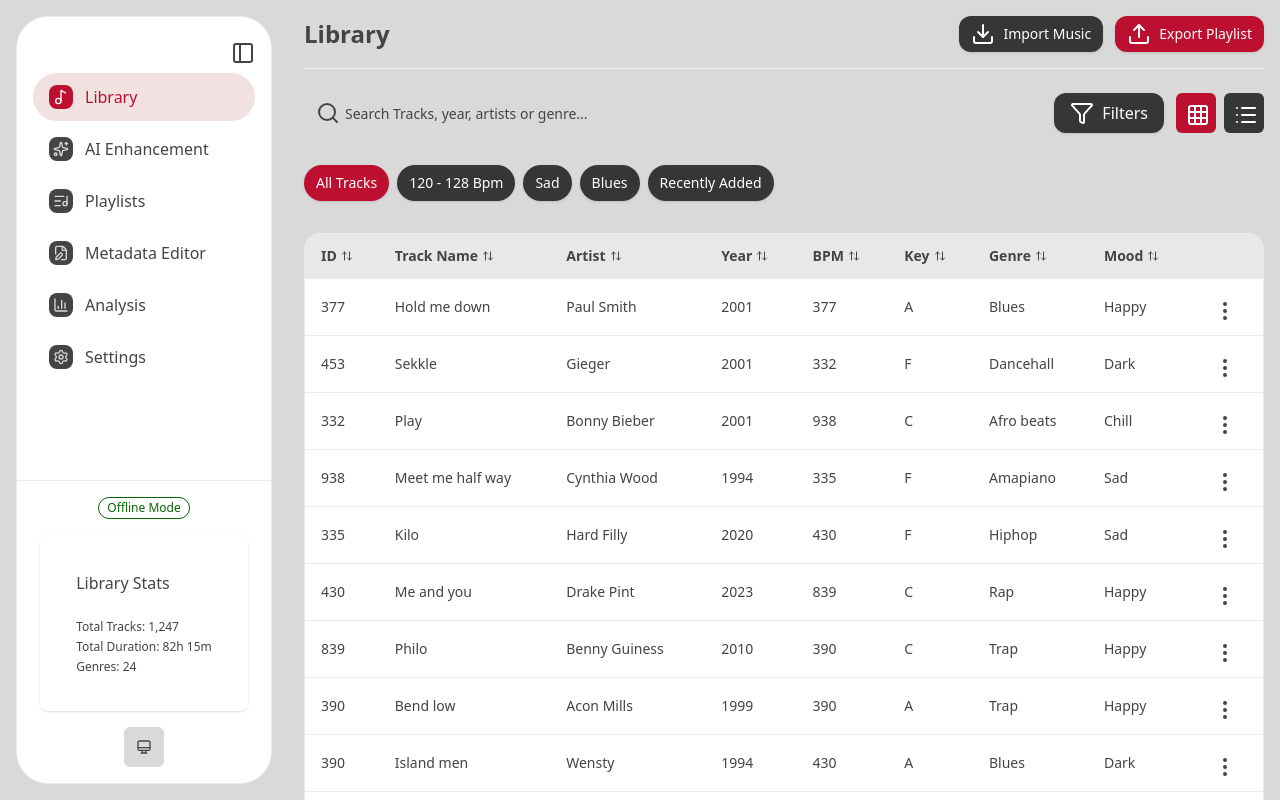
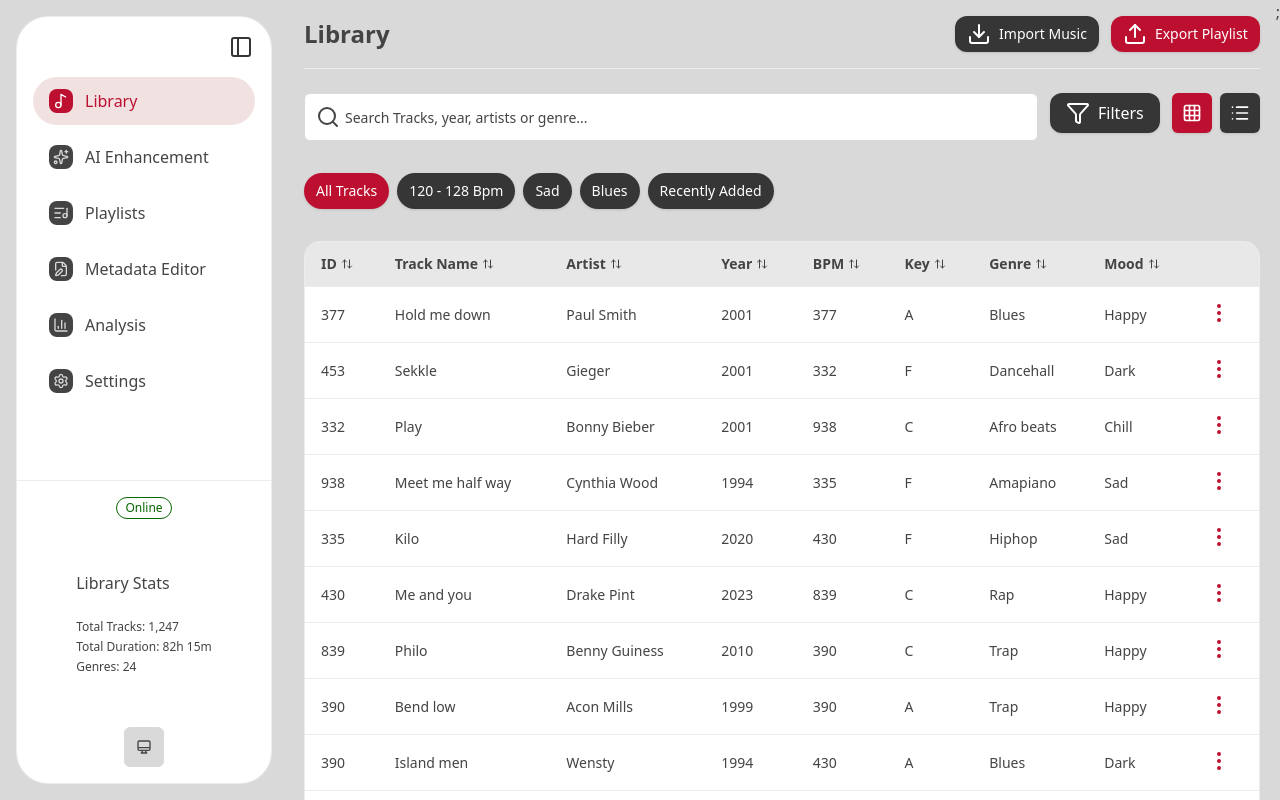
Before and after one commit to Tyno1/beat-portal, a React (Vite) app: page /library in a window 1280 px wide. Built offline with nearby package versions, Linux system fonts and the light colour scheme; the HTML template or start-up script is replaced by a standard one.

Commit message:
ui updates

```diff
--- a/src/components/ThemeToggle.tsx
+++ b/src/components/ThemeToggle.tsx
@@ -1,4 +1,3 @@
-import React from 'react';
 import { useTheme } from '../contexts/ThemeContext';
 
 const SunIcon = () => (
--- a/src/components/atoms/Badge/Badge.tsx
+++ b/src/components/atoms/Badge/Badge.tsx
@@ -44,18 +44,8 @@ const Badge = React.forwardRef<HTMLSpanElement, BadgeProps>(
 					};
 					return `border ${borderColors[color]}`;
 				}
-				case "dot": {
-					const dotColors = {
-						primary: "bg-primary",
-						secondary: "bg-secondary",
-						destructive: "bg-destructive",
-						success: "bg-badge-success",
-						info: "bg-badge-info",
-						warning: "bg-badge-warning",
-						muted: "bg-muted",
-					};
+				case "dot":
 					return `${colorClasses[color]} relative`;
-				}
 				default:
 					return colorClasses.primary;
 			}
--- a/src/components/atoms/IconButton/IconButton.tsx
+++ b/src/components/atoms/IconButton/IconButton.tsx
@@ -2,15 +2,19 @@ import React from "react";
 import LoadingSpinner from "../LoadingSpinner/LoadingSpinner";
 import type {
 	BaseButtonProps,
+	ButtonColor,
+	ButtonRadius,
+	ButtonVariant,
 	IconButtonSize,
-	IconButtonVariant,
 } from "../types";
 
 export interface IconButtonProps
 	extends React.ButtonHTMLAttributes<HTMLButtonElement>,
 		BaseButtonProps {
-	variant?: IconButtonVariant;
+	color?: ButtonColor;
+	variant?: ButtonVariant;
 	size?: IconButtonSize;
+	radius?: ButtonRadius;
 	icon: React.ReactNode;
 	"aria-label": string;
 }
@@ -18,8 +22,10 @@ export interface IconButtonProps
 const IconButton = React.forwardRef<HTMLButtonElement, IconButtonProps>(
 	(
 		{
-			variant = "primary",
+			color = "primary",
+			variant = "solid",
 			size = "md",
+			radius = "md",
 			icon,
 			loading = false,
 			disabled = false,
@@ -28,21 +34,77 @@ const IconButton = React.forwardRef<HTMLButtonElement, IconButtonProps>(
 		},
 		ref,
 	) => {
+		const radiusClasses = {
+			none: "rounded-none",
+			sm: "rounded-sm",
+			md: "rounded-md",
+			lg: "rounded-lg",
+			xl: "rounded-xl",
+			full: "rounded-full",
+		};
+
 		const baseClasses =
-			"inline-flex items-center justify-center font-medium rounded-md transition-colors focus-visible:outline-none focus-visible:ring-2 focus-visible:ring-ring focus-visible:ring-offset-2 disabled:pointer-events-none disabled:opacity-50";
+			`inline-flex items-center justify-center font-medium ${radiusClasses[radius]} transition-colors focus-visible:outline-none focus-visible:ring-2 focus-visible:ring-ring focus-visible:ring-offset-2 disabled:pointer-events-none disabled:opacity-50`;
 
-		const variantClasses = {
-			primary: "bg-primary text-primary-foreground hover:bg-primary/90",
-			secondary: "bg-secondary text-secondary-foreground hover:bg-secondary/90",
-			destructive:
-				"bg-destructive text-destructive-foreground hover:bg-destructive/90",
-			outline:
-				"border border-input bg-background hover:bg-accent hover:text-accent-foreground",
-			ghost: "hover:bg-accent hover:text-accent-foreground",
+		// Color classes for solid variant
+		const colorClasses = {
+			primary: "bg-primary text-primary-foreground hover:opacity-90 shadow-sm",
+			secondary: "bg-secondary text-secondary-foreground hover:opacity-90 shadow-sm",
+			destructive: "bg-destructive text-destructive-foreground hover:opacity-90 shadow-sm",
+			success: "bg-badge-success text-badge-success-background hover:opacity-90 shadow-sm",
+			info: "bg-badge-info text-badge-info-background hover:opacity-90 shadow-sm",
+			warning: "bg-badge-warning text-badge-warning-background hover:opacity-90 shadow-sm",
+			muted: "bg-muted text-muted-foreground hover:opacity-90 shadow-sm",
+		};
+
+		// Variant styles
+		const getVariantClasses = () => {
+			switch (variant) {
+				case "solid":
+					return colorClasses[color];
+				case "outline": {
+					const borderColors = {
+						primary: "border-primary text-primary hover:bg-primary/10",
+						secondary: "border-secondary text-secondary hover:bg-secondary/10",
+						destructive: "border-destructive text-destructive hover:bg-destructive/10",
+						success: "border-badge-success text-badge-success hover:bg-badge-success/10",
+						info: "border-badge-info text-badge-info hover:bg-badge-info/10",
+						warning: "border-badge-warning text-badge-warning hover:bg-badge-warning/10",
+						muted: "border-muted text-muted-foreground hover:bg-muted/10",
+					};
+					return `border ${borderColors[color]} bg-transparent shadow-sm`;
+				}
+				case "ghost": {
+					const ghostColors = {
+						primary: "text-primary",
+						secondary: "text-secondary",
+						destructive: "text-destructive",
+						success: "text-badge-success",
+						info: "text-badge-info",
+						warning: "text-badge-warning",
+						muted: "text-muted-foreground",
+					};
+					return `bg-white/10 backdrop-blur-sm border border-white/20 ${ghostColors[color]} hover:bg-white/20 hover:border-white/30 transition-all`;
+				}
+				case "plain": {
+					const plainColors = {
+						primary: "text-primary",
+						secondary: "text-secondary",
+						destructive: "text-destructive",
+						success: "text-badge-success",
+						info: "text-badge-info",
+						warning: "text-badge-warning",
+						muted: "text-muted-foreground",
+					};
+					return `bg-transparent ${plainColors[color]} hover:opacity-70`;
+				}
+				default:
+					return colorClasses.primary;
+			}
 		};
 
 		const sizeClasses = {
-			sm: "h-8 w-8",
+			sm: "h-7 w-7",
 			md: "h-10 w-10",
 			lg: "h-12 w-12",
 		};
@@ -55,7 +117,7 @@ const IconButton = React.forwardRef<HTMLButtonElement, IconButtonProps>(
 
 		const buttonClasses = [
 			baseClasses,
-			variantClasses[variant],
+			getVariantClasses(),
 			sizeClasses[size],
 			className,
 		]
@@ -76,7 +138,7 @@ const IconButton = React.forwardRef<HTMLButtonElement, IconButtonProps>(
 				{loading ? (
 					<LoadingSpinner size={size} className={iconClasses} />
 				) : (
-					<span className={iconClasses}>{icon}</span>
+					<span className={`${iconClasses} flex items-center justify-center w-full h-full`}>{icon}</span>
 				)}
 			</button>
 		);
--- a/src/components/atoms/Input/Input.tsx
+++ b/src/components/atoms/Input/Input.tsx
@@ -1,6 +1,6 @@
 import React from "react";
 
-export type InputVariant = "default" | "filled" | "outline" | "ghost";
+export type InputVariant = "default" | "filled" | "outline" | "ghost" | "alt";
 export type InputSize = "sm" | "md" | "lg";
 export type InputType =
 	| "text"
@@ -54,7 +54,7 @@ const Input = React.forwardRef<HTMLInputElement, InputProps>(
 		},
 		ref,
 	) => {
-		const inputId = id || `input-${Math.random().toString(36).substr(2, 9)}`;
+		const inputId = id || `input-${Math.random().toString(36).substring(2, 11)}`;
 
 		const baseClasses =
 			"flex w-full rounded-md border border-input bg-background px-3 py-2 text-sm ring-offset-background file:border-0 file:bg-transparent file:text-sm file:font-medium placeholder:text-muted-foreground focus-visible:outline-none focus-visible:ring-2 focus-visible:ring-ring focus-visible:ring-offset-2 disabled:cursor-not-allowed disabled:opacity-50 transition-colors";
@@ -64,6 +64,7 @@ const Input = React.forwardRef<HTMLInputElement, InputProps>(
 			filled: "bg-input border-transparent focus:border-input-focus-border",
 			outline: "bg-transparent border-input-border focus:border-input-focus-border",
 			ghost: "bg-transparent border-transparent focus:bg-input",
+			alt: "bg-input-foreground border-input-foreground-border focus:border-input-foreground-focus-border",
 		};
 
 		const sizeClasses = {
--- a/src/components/layouts/DashboardLayout.tsx
+++ b/src/components/layouts/DashboardLayout.tsx
@@ -1,4 +1,5 @@
 import { PanelLeft } from "lucide-react";
+import { useState } from "react";
 import { Link, Outlet, useLocation } from "react-router-dom";
 import { Badge, IconButton, ThemeToggle } from "../atoms";
 import { Card, CardContent, CardHeader } from "../molecules";
@@ -15,17 +16,38 @@ interface DashboardLayoutProps {
 
 export default function DashboardLayout({ navItems }: DashboardLayoutProps) {
   const location = useLocation();
+  const [isMenuOpen, setIsMenuOpen] = useState(true);
+  const [mode, _setMode] = useState<"online" | "offline">("online");
 
+  const handleToggleMenu = () => {
+    setIsMenuOpen(!isMenuOpen);
+  };
   return (
     <div className="flex h-screen bg-background text-foreground overflow-hidden">
-      <aside className="w-64 bg-sidebar border border-border flex flex-col m-4 rounded-4xl relative">
-
-        <IconButton variant="ghost" size="sm" icon={<PanelLeft />} aria-label="Open menu" className="absolute top-4 right-4" />
-
-        <nav className="flex-1 p-4 overflow-y-auto mt-10">
-          <ul className="space-y-1">
+      <aside
+        className={`bg-sidebar border border-border flex flex-col m-4 rounded-4xl ${
+          isMenuOpen ? "w-64" : "w-20"
+        }`}
+      >
+        <nav className="flex-1 p-4 overflow-y-auto">
+          <ul className="space-y-2">
+            <li
+              className={`mb-4 flex ${
+                isMenuOpen ? "justify-end" : "justify-center"
+              }`}
+            >
+              <IconButton
+                onClick={handleToggleMenu}
+                variant="ghost"
+                color="secondary"
+                size="sm"
+                icon={<PanelLeft />}
+                aria-label="Open menu"
+              />
+            </li>
             {navItems.map((item) => {
               const isActive = location.pathname === item.path;
+              if (isMenuOpen)
                 return (
                   <li key={item.path}>
                     <Link
@@ -52,16 +74,36 @@ export default function DashboardLayout({ navItems }: DashboardLayoutProps) {
                     </Link>
                   </li>
                 );
+              else
+                return (
+                  <li key={item.path}>
+                    <Link
+                      to={item.path}
+                      className={`flex items-center gap-3 px-4 py-3 rounded-full transition-all duration-200 ${
+                        isActive
+                          ? "bg-sidebar-foreground text-sidebar"
+                          : "bg-sidebar-accent-foreground text-background"
+                      }`}
+                    >
+                      {item.icon}
+                    </Link>
+                  </li>
+                );
             })}
           </ul>
         </nav>
 
-        <div className="p-4 border-t border-border flex flex-col gap-4 items-center">
-          <Badge color="success" variant="outline" size="sm">
-            Offline Mode
+        <div className="p-4 w-full border-t border-border flex flex-col gap-4 items-center">
+          <Badge
+            color={mode === "online" ? "success" : "destructive"}
+            variant="outline"
+            size="sm"
+          >
+            {mode === "online" ? "Online" : "Offline"}
           </Badge>
 
-          <Card size="sm">
+          {isMenuOpen && (
+            <Card size="sm" className="bg-background" variant="flat">
               <CardHeader>Library Stats</CardHeader>
               <CardContent className="space-y-1 text-xs text-muted-foreground">
                 <p>Total Tracks: 1,247</p>
@@ -69,17 +111,16 @@ export default function DashboardLayout({ navItems }: DashboardLayoutProps) {
                 <p>Genres: 24</p>
               </CardContent>
             </Card>
-
+          )}
           <div className="flex justify-center">
             <ThemeToggle />
           </div>
         </div>
       </aside>
-
-      {/* Main Content Area */}
       <main className="flex-1 flex flex-col overflow-hidden">
         <Outlet />
       </main>
+      ;
     </div>
   );
 }
--- a/src/components/molecules/Card/Card.tsx
+++ b/src/components/molecules/Card/Card.tsx
@@ -2,6 +2,7 @@ import React from "react";
 
 export type CardVariant = "default" | "outlined" | "elevated" | "flat";
 export type CardSize = "sm" | "md" | "lg";
+export type CardRadius = "none" | "sm" | "md" | "lg" | "xl" | "2xl" | "3xl" | "full";
 
 export interface CardHeaderConfig {
 	title?: string;
@@ -12,6 +13,7 @@ export interface CardHeaderConfig {
 export interface CardProps extends React.HTMLAttributes<HTMLDivElement> {
 	variant?: CardVariant;
 	size?: CardSize;
+	radius?: CardRadius;
 	children: React.ReactNode;
 	className?: string;
 	header?: CardHeaderConfig;
@@ -44,8 +46,19 @@ export interface CardDescriptionProps extends React.HTMLAttributes<HTMLParagraph
 }
 
 const Card = React.forwardRef<HTMLDivElement, CardProps>(
-	({ variant = "default", size = "md", children, className = "", header, ...props }, ref) => {
-		const baseClasses = "rounded-lg bg-card text-card-foreground transition-colors";
+	({ variant = "default", size = "md", radius = "md", children, className = "", header, ...props }, ref) => {
+		const baseClasses = "bg-card text-card-foreground transition-colors";
+
+		const radiusClasses: Record<CardRadius, string> = {
+			none: "rounded-none",
+			sm: "rounded-sm",
+			md: "rounded-md",
+			lg: "rounded-lg",
+			xl: "rounded-xl",
+			"2xl": "rounded-2xl",
+			"3xl": "rounded-3xl",
+			full: "rounded-full",
+		};
 
 		const variantClasses = {
 			default: "shadow-sm",
@@ -62,6 +75,7 @@ const Card = React.forwardRef<HTMLDivElement, CardProps>(
 
 		const cardClasses = [
 			baseClasses,
+			radiusClasses[radius],
 			variantClasses[variant],
 			sizeClasses[size],
 			className,
--- a/src/components/molecules/Card/index.ts
+++ b/src/components/molecules/Card/index.ts
@@ -4,6 +4,7 @@ export type {
 	CardFooterProps,
 	CardHeaderProps,
 	CardProps,
+	CardRadius,
 	CardSize,
 	CardTitleProps,
 	CardVariant,
--- a/src/components/molecules/index.ts
+++ b/src/components/molecules/index.ts
@@ -10,6 +10,7 @@ export type {
 	CardFooterProps,
 	CardHeaderProps,
 	CardProps,
+	CardRadius,
 	CardSize,
 	CardTitleProps,
 	CardVariant,
--- a/src/components/ui/Library/components/LibraryToolbar.tsx
+++ b/src/components/ui/Library/components/LibraryToolbar.tsx
@@ -9,21 +9,25 @@ export default function LibraryToolbar() {
           placeholder="Search Tracks, year, artists or genre..."
           leftIcon={<Search />}
           containerClassName="flex-1 rounded-full"
-          variant="filled"
+          variant="alt"
+          size="lg"
+
         />
         <Button variant="solid" color="secondary" iconBefore={<Filter />}>
           Filters
         </Button>
         <div className="flex gap-2">
           <IconButton
-            icon={<Grid3x3 />}
+            icon={<Grid3x3 size={20} />}
             aria-label="Grid view"
-            variant="primary"
+            color="primary"
+            variant="solid"
           />
           <IconButton
-            icon={<List />}
+            icon={<List size={20} />}
             aria-label="List view"
-            variant="secondary"
+            color="secondary"
+            variant="solid"
           />
         </div>
       </div>
--- a/src/components/ui/Library/components/TrackTable.tsx
+++ b/src/components/ui/Library/components/TrackTable.tsx
@@ -139,6 +139,7 @@ export default function TrackTable({ data }: TrackTableProps) {
 				<IconButton
 					icon={<MoreVertical />}
 					aria-label="Actions"
+					color="primary"
 					variant="ghost"
 					size="sm"
 				/>
--- a/src/index.css
+++ b/src/index.css
@@ -11,6 +11,7 @@
   --color-muted-foreground: var(--muted-foreground);
   --color-border: var(--border);
   --color-input: var(--input);
+  --color-input-foreground: var(--input-foreground);
   --color-ring: var(--ring);
   --color-card: var(--card);
   --color-card-foreground: var(--card-foreground);
@@ -51,6 +52,7 @@
   --muted-foreground: rgb(68, 68, 68);
   --border: rgb(234, 236, 240);
   --input: rgb(217, 217, 217);
+  --input-foreground: rgb(255, 255, 255);
   --ring: rgb(189, 16, 48);;
   --card: rgb(255, 255, 255);
   --card-foreground: rgb(68, 68, 68);
@@ -106,6 +108,7 @@
     --muted-foreground: rgb(194, 194, 194);
     --border: rgb(25, 25, 25);
     --input: rgb(255, 255, 255);
+    --input-foreground: rgb(0, 0, 0);
     --ring: rgb(189, 16, 48);;
     --card: rgb(0, 0, 0);
     --card-foreground: rgb(255, 255, 255);
--- a/src/pages/MetadataEditor.tsx
+++ b/src/pages/MetadataEditor.tsx
@@ -1,64 +1,65 @@
 import { X } from "lucide-react";
 import { Button, Input } from "../components/atoms";
-import { PageHeader } from "../components/molecules";
+import { Card, CardContent, PageHeader } from "../components/molecules";
 
 export default function MetadataEditor() {
   return (
-		<div className="p-8 overflow-y-auto h-full">
+    <Card size="lg" radius="3xl" className="mt-8 mr-4 p-8 overflow-y-auto">
+      <CardContent>
           <PageHeader title="Metadata Editor" />
           <div className="grid grid-cols-2 gap-6">
             <Input
               label="Title"
               placeholder="Enter track title"
-					variant="outline"
+              variant="filled"
               size="lg"
             />
             <Input
               label="Artist"
               placeholder="Enter artist name"
-					variant="outline"
+              variant="filled"
               size="lg"
             />
             <Input
               label="BPM"
               placeholder="Enter BPM"
               type="number"
-					variant="outline"
+              variant="filled"
               size="lg"
             />
             <Input
               label="Key"
               placeholder="Enter musical key"
-					variant="outline"
+              variant="filled"
               size="lg"
             />
             <Input
               label="Genre"
               placeholder="Enter genre"
-					variant="outline"
+              variant="filled"
               size="lg"
             />
             <Input
               label="Mood"
               placeholder="Enter mood"
-					variant="outline"
+              variant="filled"
               size="lg"
             />
           </div>
           <div className="flex gap-3 mt-8">
-				<Button variant="solid" color="primary" size="lg" radius="md">
+            <Button variant="solid" color="primary" size="lg" >
               Save Changes
             </Button>
             <Button
-					variant="outline"
+              variant="solid"
               color="secondary"
               size="lg"
               iconAfter={<X />}
-					radius="md"
             >
               Cancel
             </Button>
           </div>
-		</div>
+      </CardContent>
+    </Card>
   );
 }
```
Also changed, not shown: 4 other files (tests, documents, lock files or other folders). Lines whose indentation alone changed are shown as unchanged.
